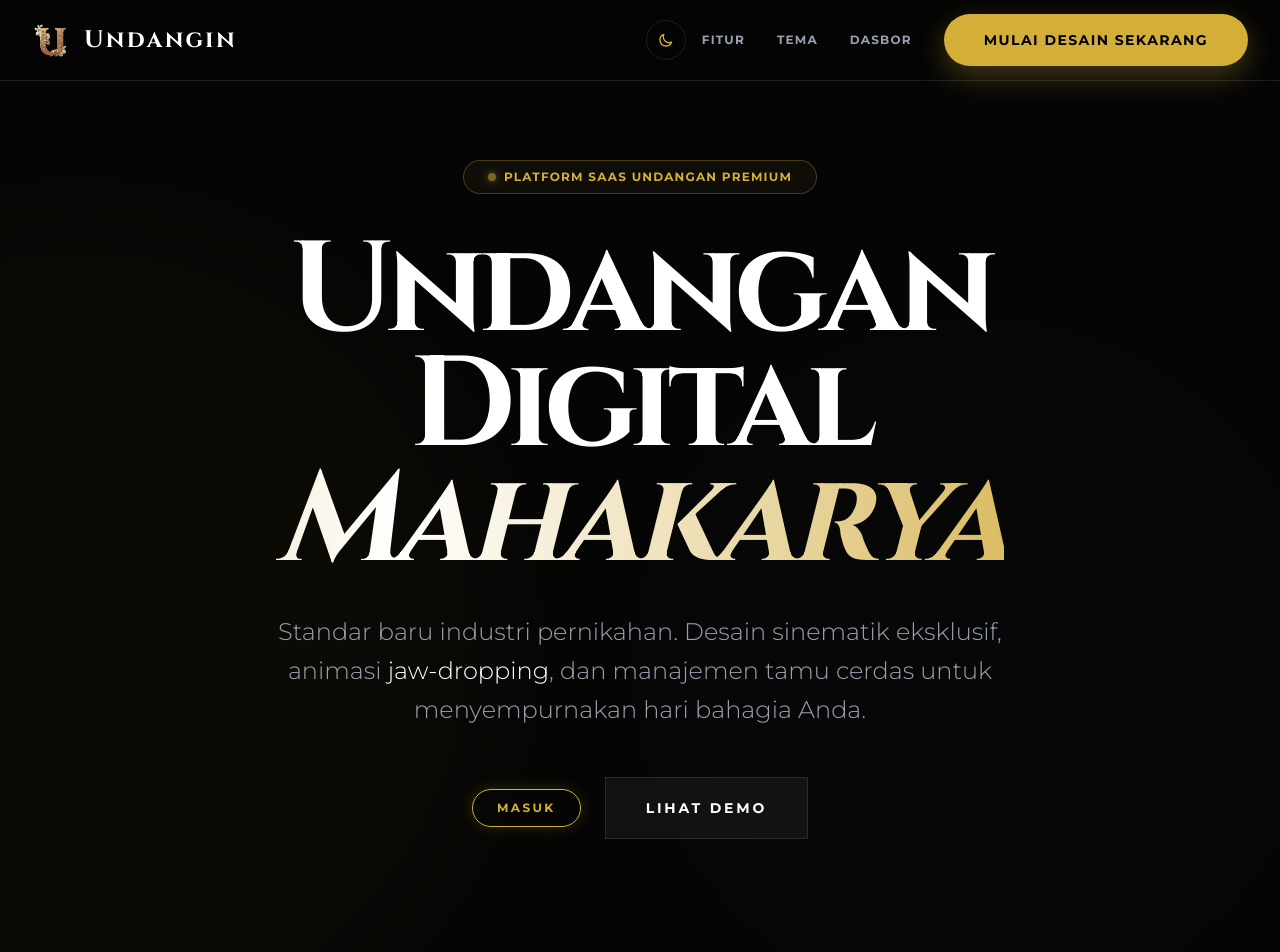
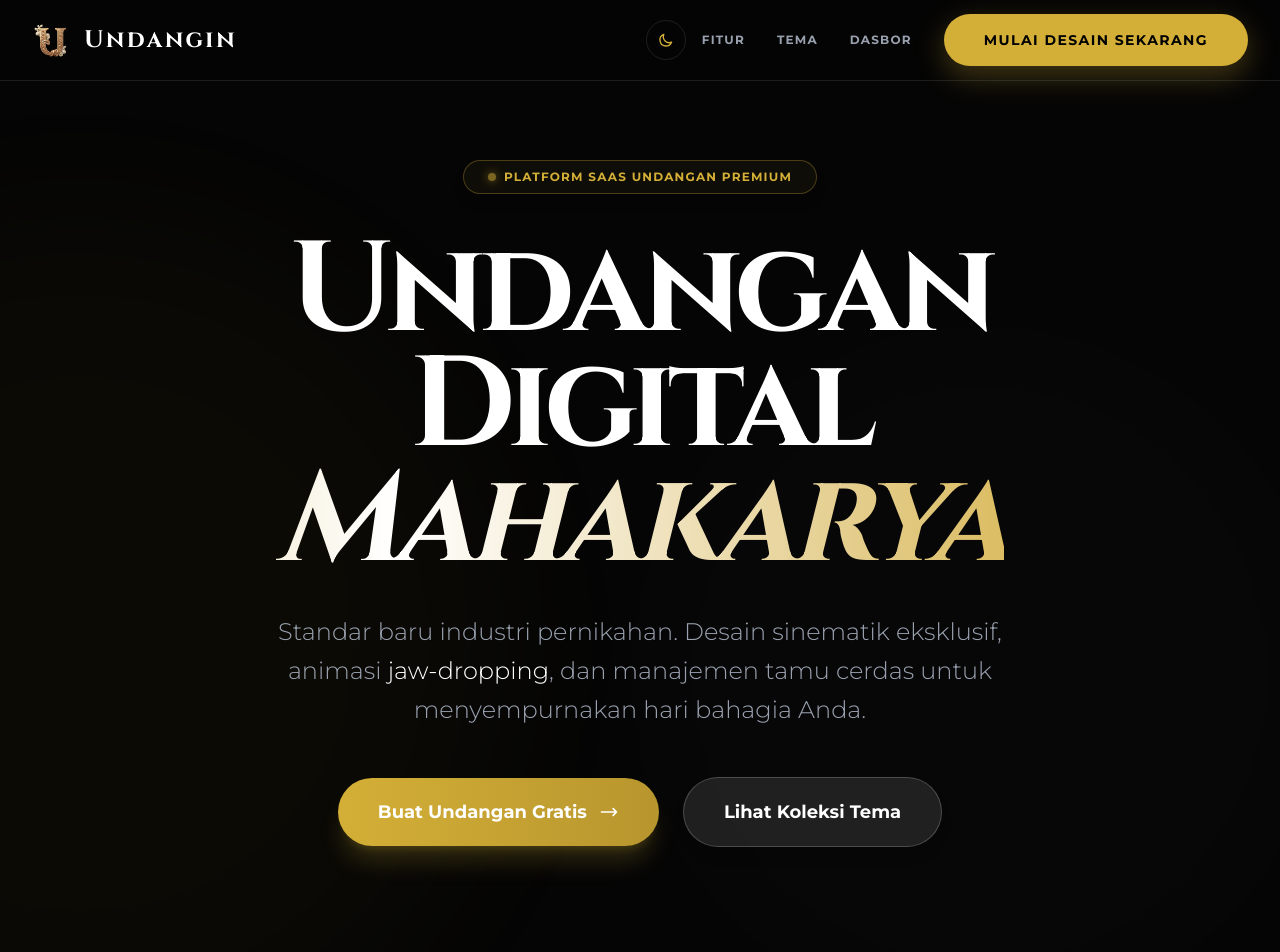
Before and after one commit to Adijoypro/undangin, a Next.js app: page / in a window 1280 px wide. Shown: the top 952 px of the page. Built offline with nearby package versions, Linux system fonts and the light colour scheme; no server answers.

Commit message:
fix: make secondary CTA theme-adaptive

```diff
--- a/src/app/api/ai/actions.ts
+++ b/src/app/api/ai/actions.ts
@@ -11,7 +11,7 @@ export async function generateRomanticQuote(brideName: string, groomName: string
 
   try {
     const genAI = new GoogleGenerativeAI(apiKey);
-    const model = genAI.getGenerativeModel({ model: "gemini-1.5-flash" });
+    const model = genAI.getGenerativeModel({ model: "gemini-pro" });
 
     const prompt = `Buatkan kutipan romantis yang puitis dan bermakna untuk undangan pernikahan antara ${brideName} dan ${groomName}.
     Kutipan harus dalam Bahasa Indonesia, elegan, tidak terlalu panjang (maksimal 3 kalimat), dan menyentuh hati.
--- a/src/app/page.tsx
+++ b/src/app/page.tsx
@@ -232,15 +232,31 @@ export default function LandingPage() {
             Standar baru industri pernikahan. Desain sinematik eksklusif, animasi <span className={theme.text}>jaw-dropping</span>, dan manajemen tamu cerdas untuk menyempurnakan hari bahagia Anda.
           </motion.p>
 
-          <motion.div variants={fadeInUp} className="flex flex-col sm:flex-row justify-center items-center gap-6">
-              <Link
-                href={user ? "/dashboard" : "/login"}
-                className={`text-xs font-bold uppercase tracking-[0.2em] px-6 py-2.5 rounded-full border border-[#D4AF37] ${user ? 'bg-[#D4AF37] text-black' : 'text-[#D4AF37] hover:bg-[#D4AF37]/10'} transition-all duration-500 shadow-[0_0_15px_rgba(212,175,55,0.2)]`}
+          <motion.div variants={fadeInUp} className="flex flex-col sm:flex-row items-center justify-center gap-6">
+            <Link href={user ? "/dashboard" : "/login"} className="w-full sm:w-auto">
+              <motion.button
+                whileHover={{ scale: 1.05, boxShadow: "0 0 20px rgba(212, 175, 55, 0.4)" }}
+                whileTap={{ scale: 0.95 }}
+                className="w-full px-10 py-5 bg-gradient-to-r from-[#D4AF37] to-[#B8962E] text-white rounded-full font-bold text-lg shadow-xl shadow-[#D4AF37]/20 flex items-center justify-center gap-3 group relative overflow-hidden"
               >
-                {user ? "Buka Dasbor" : "Masuk"}
-              </Link>
-            <a href="#template" className={`w-full sm:w-auto px-10 py-5 border ${theme.border} font-bold hover:border-[#D4AF37] hover:text-[#D4AF37] transition-all duration-500 text-sm uppercase tracking-[0.2em] ${isDark ? 'bg-white/5' : 'bg-black/5'} backdrop-blur-sm`}>
-              Lihat Demo
+                <div className="absolute inset-0 bg-white/20 translate-x-[-100%] group-hover:translate-x-[100%] transition-transform duration-700"></div>
+                <span>Buat Undangan Gratis</span>
+                <svg className="w-5 h-5 group-hover:translate-x-1 transition-transform" fill="none" stroke="currentColor" viewBox="0 0 24 24"><path strokeLinecap="round" strokeLinejoin="round" strokeWidth="2" d="M17 8l4 4m0 0l-4 4m4-4H3"></path></svg>
+              </motion.button>
+            </Link>
+
+            <a href="#template" className="w-full sm:w-auto">
+              <motion.button
+                whileHover={{ scale: 1.05 }}
+                whileTap={{ scale: 0.95 }}
+                className={`w-full px-10 py-5 backdrop-blur-md border rounded-full font-bold text-lg transition-all flex items-center justify-center gap-3 shadow-lg ${
+                  isDark
+                  ? 'bg-white/10 border-white/20 text-white hover:bg-white/20'
+                  : 'bg-black/5 border-black/10 text-black hover:bg-black/10'
+                }`}
+              >
+                <span>Lihat Koleksi Tema</span>
+              </motion.button>
             </a>
           </motion.div>
         </motion.div>
@@ -537,25 +553,26 @@ export default function LandingPage() {
           >
             Siap Mengukir Sejarah?
           </motion.h2>
+          <motion.button
+            initial={{ opacity: 0, y: 20 }}
+            whileInView={{ opacity: 1, y: 0 }}
+            viewport={{ once: true }}
+            whileHover={{ scale: 1.05, boxShadow: "0 0 30px rgba(212, 175, 55, 0.5)" }}
+            whileTap={{ scale: 0.95 }}
+            className="mt-10 px-12 py-5 bg-gradient-to-r from-[#D4AF37] to-[#B8962E] text-white rounded-full font-bold text-xl shadow-2xl relative group overflow-hidden"
+          >
+            <div className="absolute inset-0 bg-white/20 translate-x-[-100%] group-hover:translate-x-[100%] transition-transform duration-1000"></div>
+            Mulai Wujudkan Undangan Impianmu
+          </motion.button>
           <motion.p
             initial={{ opacity: 0, y: 20 }}
             whileInView={{ opacity: 1, y: 0 }}
             viewport={{ once: true }}
             transition={{ duration: 0.8, delay: 0.2 }}
-            className={`text-xl ${isDark ? 'text-gray-300' : 'text-gray-800'} mb-12 font-light transition-colors duration-1000`}
+            className={`text-xl ${isDark ? 'text-gray-300' : 'text-gray-800'} mt-8 font-light transition-colors duration-1000`}
           >
             Buat mahakarya undangan digital Anda hari ini dan tinggalkan kesan mendalam bagi tamu undangan tercinta.
           </motion.p>
-          <motion.div
-            initial={{ opacity: 0, y: 20 }}
-            whileInView={{ opacity: 1, y: 0 }}
-            viewport={{ once: true }}
-            transition={{ duration: 0.8, delay: 0.4 }}
-          >
-            <Link href="/login" className="inline-block px-12 py-6 bg-[#D4AF37] text-black font-bold hover:bg-white hover:text-black transition-all duration-500 text-sm uppercase tracking-[0.2em] shadow-[0_0_50px_rgba(212,175,55,0.4)] hover:shadow-[0_0_80px_rgba(212,175,55,0.6)]">
-              Mulai Eksplorasi
-            </Link>
-          </motion.div>
         </div>
       </section>
 
```
